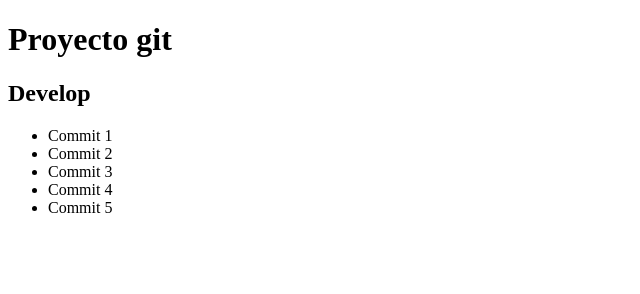
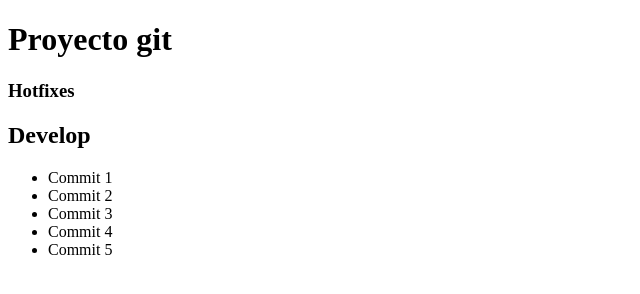
Before and after one commit to SilviaBalmaseda/TestGit, a plain HTML site: page index.html in a window 1280 px wide. Shown: the whole page, without its empty margins (0-640 px from the left). Drawn offline with Linux system fonts and the light colour scheme.

Commit message:
Creado Hostfixes

```diff
--- a/index.html
+++ b/index.html
@@ -7,6 +7,7 @@
 </head>
 <body>
     <h1>Proyecto git</h1>
+    <h3>Hotfixes</h3>
 
     <h2>Develop</h2>
     <ul>
@@ -16,5 +17,6 @@
         <li>Commit 4</li>
         <li>Commit 5</li>
     </ul>
+
 </body>
 </html>
```
